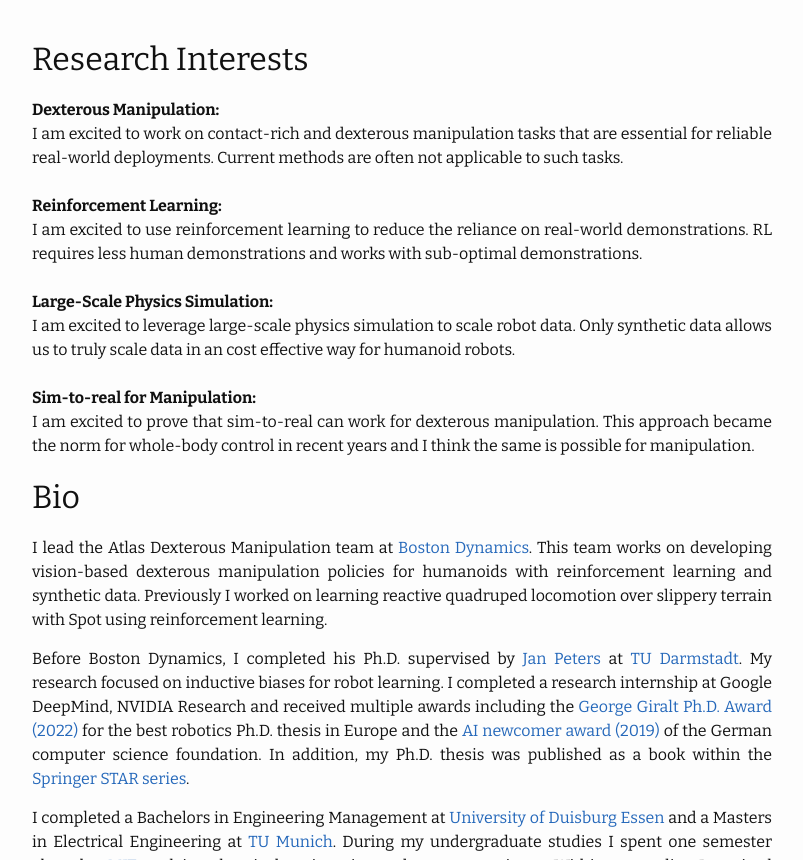
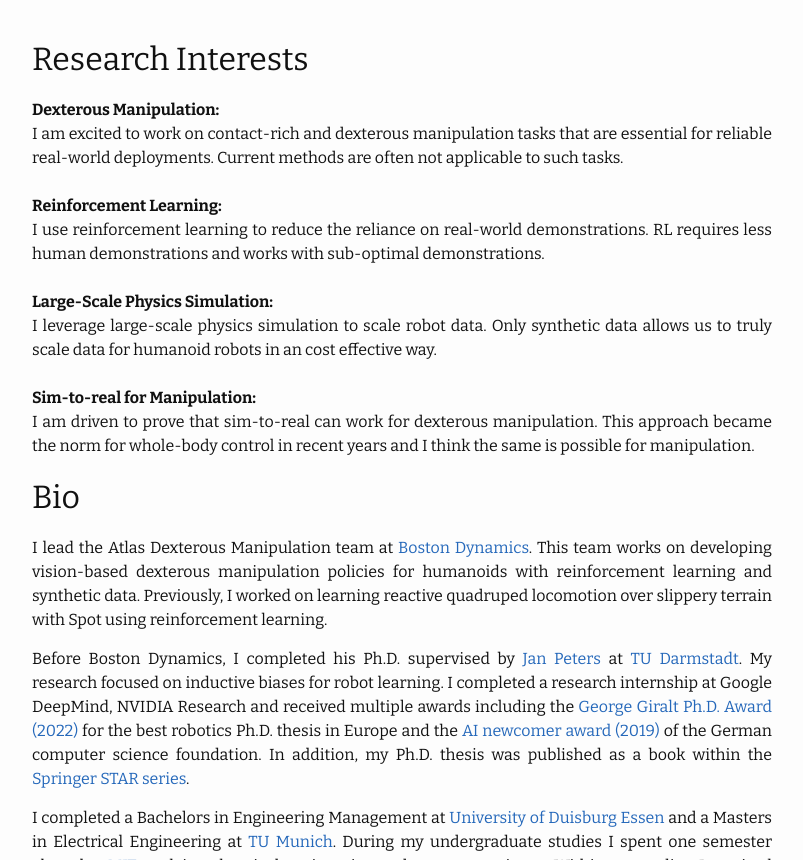
Before and after one commit to milutter/milutter.github.io, a Jekyll site: the page built from index.md, in a window 1280 px wide and 900 px high, scrolled down 471 px, cut to the strip 40-900 px from the top of the window. Shown: the whole strip, without its empty margins (238-1041 px from the left). Built offline with Jekyll 4.4.1, drawn with Linux system fonts in a browser that asks for light colours; emoji names are drawn with the system emoji font.

Commit message:
fix typo

```diff
--- a/index.md
+++ b/index.md
@@ -33,16 +33,15 @@ I am excited to work on contact-rich and dexterous manipulation tasks that are e
 for reliable real-world deployments. Current methods are often not applicable to such tasks.
 
 <br><br><b>Reinforcement Learning:</b><br>
-I am excited to use reinforcement learning to reduce the reliance on real-world
-demonstrations. RL requires less human demonstrations and
-works with sub-optimal demonstrations.
+I use reinforcement learning to reduce the reliance on real-world demonstrations.
+RL requires less human demonstrations and works with sub-optimal demonstrations.
 
 <br><br><b>Large-Scale Physics Simulation:</b><br>
-I am excited to leverage large-scale physics simulation to scale robot data.
-Only synthetic data allows us to truly scale data in an cost effective way for humanoid robots.
+I leverage large-scale physics simulation to scale robot data.
+Only synthetic data allows us to truly scale data for humanoid robots in an cost effective way.
 
 <br><br><b>Sim-to-real for Manipulation:</b><br>
-I am excited to prove that sim-to-real can work for dexterous manipulation.
+I am driven to prove that sim-to-real can work for dexterous manipulation.
 This approach became the norm for whole-body control in recent years and
 I think the same is possible for manipulation.
 </p>
@@ -52,7 +51,7 @@ I think the same is possible for manipulation.
 I lead the Atlas Dexterous Manipulation team at
 <a href="https://www.bostondynamics.com/">Boston Dynamics</a>.
 This team works on developing vision-based dexterous manipulation policies for humanoids with reinforcement learning and
-synthetic data. Previously I worked on learning reactive quadruped locomotion over slippery terrain
+synthetic data. Previously, I worked on learning reactive quadruped locomotion over slippery terrain
 with Spot using reinforcement learning.</p>
 
 <p style='text-align: justify;'>
```
